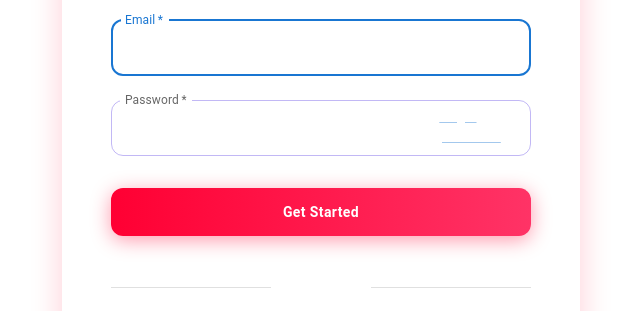
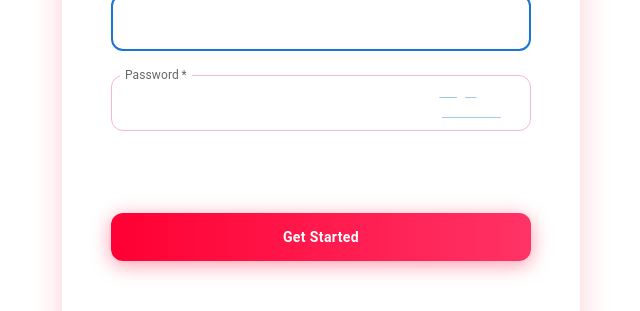
Before and after one commit to JaniduP2003/NextGen-Builds, a Next.js app in the folder frontend/: page /signin in a window 1280 px wide. Shown: the part 353-664 px from the top of the page, without its empty margins (319-959 px from the left). Built offline with nearby package versions, Linux system fonts and the light colour scheme; some icons are missing.

Commit message:
EDIT :: finished signin part

```diff
--- a/frontend/src/app/signin/page.tsx
+++ b/frontend/src/app/signin/page.tsx
@@ -3,7 +3,7 @@
 import { useState } from 'react';
 import dynamic from 'next/dynamic';
 import { Montserrat } from 'next/font/google';
-import { Box, Typography, TextField, Button, Link, IconButton, Divider, Stack } from '@mui/material';
+import { Box, Typography, TextField, Button, Link, IconButton, Divider, Stack ,Checkbox, FormControlLabel } from '@mui/material';
 import { styled } from '@mui/material/styles';
 import EmailIcon from '@mui/icons-material/Email';
 import LockIcon from '@mui/icons-material/Lock';
@@ -82,7 +82,7 @@ const InputWithIcon = styled(TextField)(({ theme }) => ({
     },
   },
   '& .MuiOutlinedInput-notchedOutline': {
-    borderColor: 'rgba(55, 22, 220, 0.3)',
+    borderColor: 'rgba(220, 22, 78, 0.3)',
   },
   '&:hover .MuiOutlinedInput-notchedOutline': {
     borderColor: 'rgba(255, 0, 93, 0.5)',      //the boder of the imput boc coler
@@ -118,10 +118,15 @@ const SocialButton = styled(Button)(({ theme }) => ({
 export default function SignInPage() {
   const [email, setEmail] = useState('');
   const [password, setPassword] = useState('');
+  const [rememberMe, setRememberMe] = useState(false);  //for remeber me
+
+   const handleRememberMeChange = (event: React.ChangeEvent<HTMLInputElement>) => {
+    setRememberMe(event.target.checked);
+  };
 
   const handleSubmit = (e: React.FormEvent) => {
     e.preventDefault();
-    console.log({ email, password });
+    console.log({ email, password ,rememberMe});
     // Add auth logic here
   };
 
@@ -209,13 +214,36 @@ export default function SignInPage() {
             }}
           />
 
+ {/* ADDED THE CHECKBOX  */}
+          <FormControlLabel
+            control={
+              <Checkbox
+                checked={rememberMe}
+                onChange={handleRememberMeChange}
+                color="primary"
+                sx={{
+                  color: 'rgba(255, 255, 255, 0.7)',
+                  '&.Mui-checked': {
+                    color: '#ff0033', // Red color when checked
+                  },
+                }}
+              />
+            }
+            label={
+              <Typography sx={{ color: 'rgba(255, 255, 255, 0.8)' }}>
+                Remember me
+              </Typography>
+            }
+            sx={{ mt: 1, mb: 2 }} // Add margin to position it nicely
+          />
+
           {/* Primary button */}
           <Button
             type="submit"
             fullWidth
             variant="contained"
             sx={{
-              mt: 3,
+              mt: 1,
               mb: 3,
               py: 1.5,
               borderRadius: '12px',
```
Also changed, not shown: 1 other file (tests, documents, lock files or other folders).
